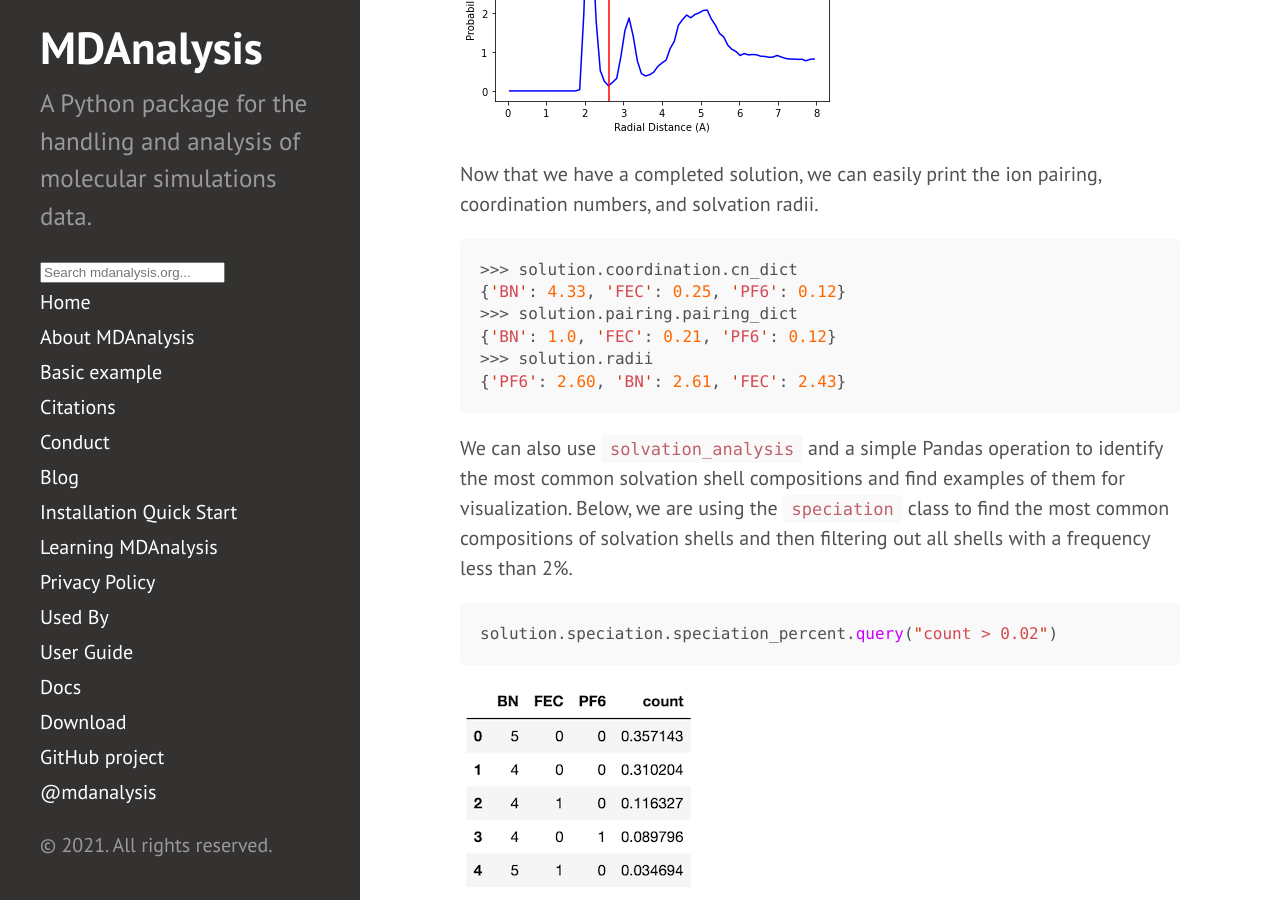
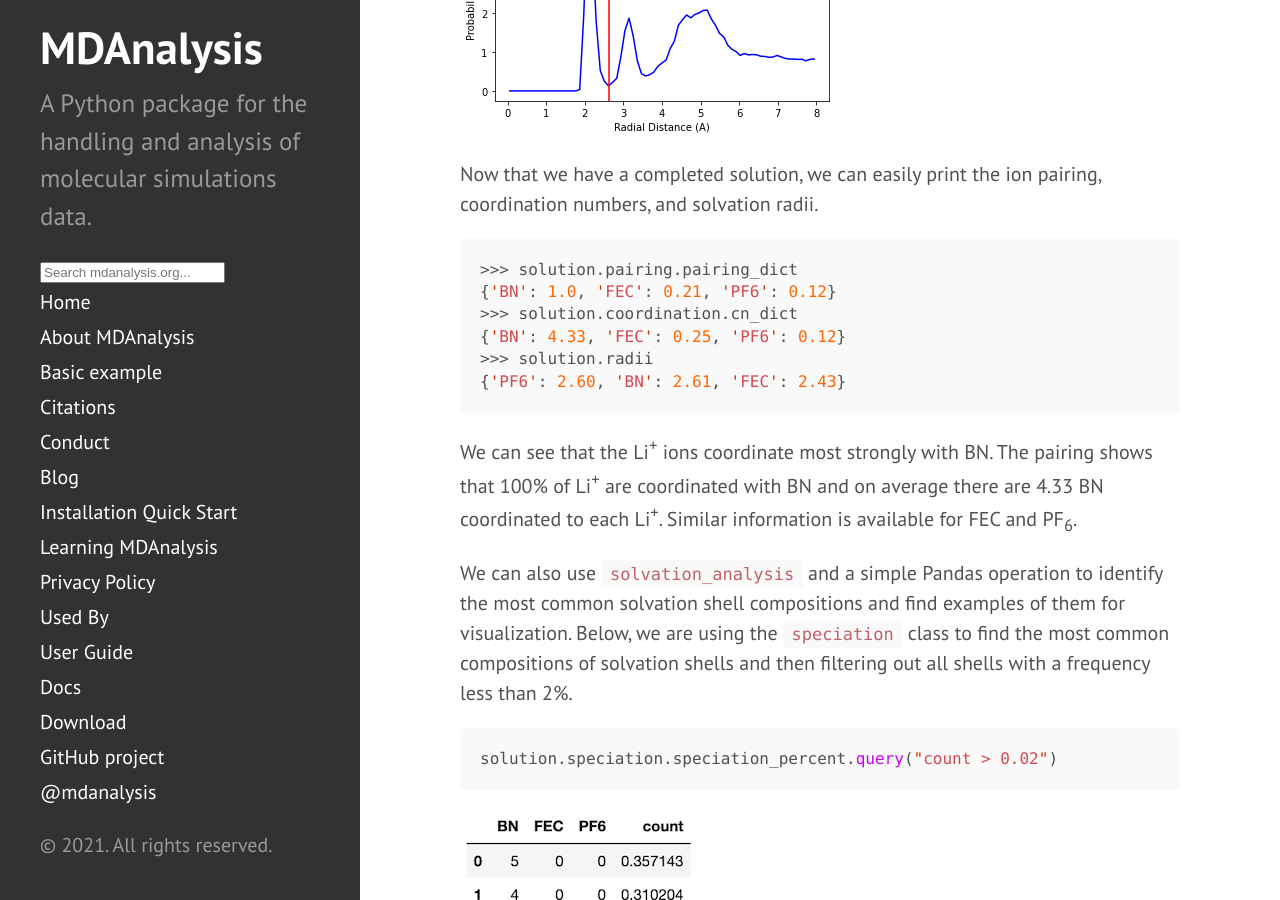
Before and after one commit to MDAnalysis/MDAnalysis.github.io, a Jekyll site: the page built from _posts/2021-09-02-gsoc-final-report-orion.md, in a window 1280 px wide and 900 px high, scrolled down 4705 px. Built offline with Jekyll 4.4.1, drawn with Linux system fonts in a browser that asks for light colours; comment, search, counter and statistics services are not loaded.

Commit message:
added two sentences of scientific justification for coordination and ion pairing

````diff
--- a/_posts/2021-09-02-gsoc-final-report-orion.md
+++ b/_posts/2021-09-02-gsoc-final-report-orion.md
@@ -112,13 +112,14 @@ plt.show()
 Now that we have a completed solution, we can easily print the ion pairing, coordination numbers, and solvation radii.
 
 ```python
+>>> solution.pairing.pairing_dict
+{'BN': 1.0, 'FEC': 0.21, 'PF6': 0.12}
 >>> solution.coordination.cn_dict
 {'BN': 4.33, 'FEC': 0.25, 'PF6': 0.12}
->>> solution.pairing.pairing_dict
-{'BN': 1.0, 'FEC': 0.21, 'PF6': 0.12}
 >>> solution.radii
 {'PF6': 2.60, 'BN': 2.61, 'FEC': 2.43}
 ```
+We can see that the Li<sup>+</sup> ions coordinate most strongly with BN. The pairing shows that 100% of Li<sup>+</sup> are coordinated with BN and on average there are 4.33 BN coordinated to each Li<sup>+</sup>. Similar information is available for FEC and PF<sub>6</sub>.
 
 We can also use `solvation_analysis` and a simple Pandas operation to identify the most common solvation shell compositions and find examples of them for visualization. Below, we are using the `speciation` class to find the most common compositions of solvation shells and then filtering out all shells with a frequency less than 2%.
 
````
